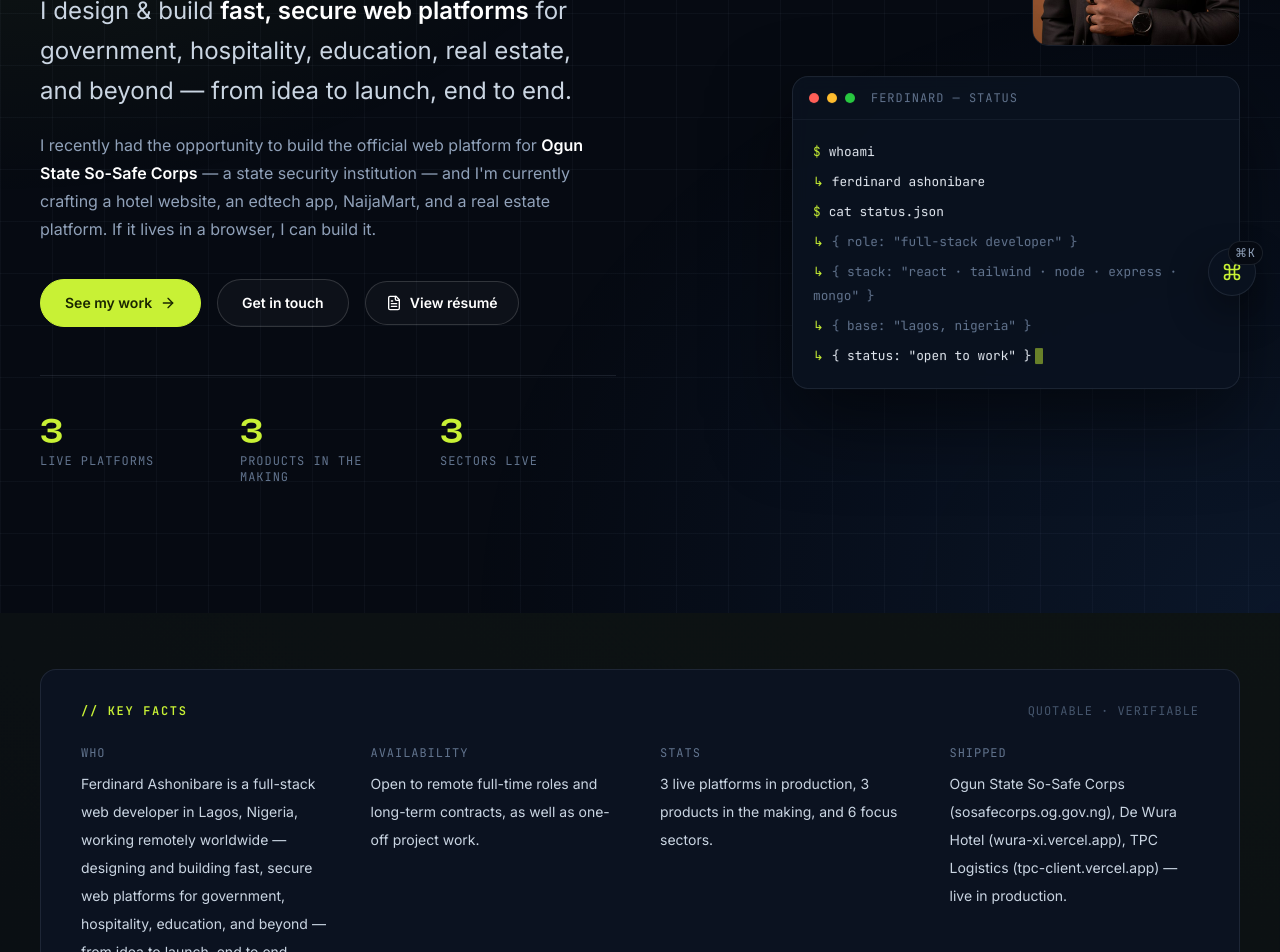
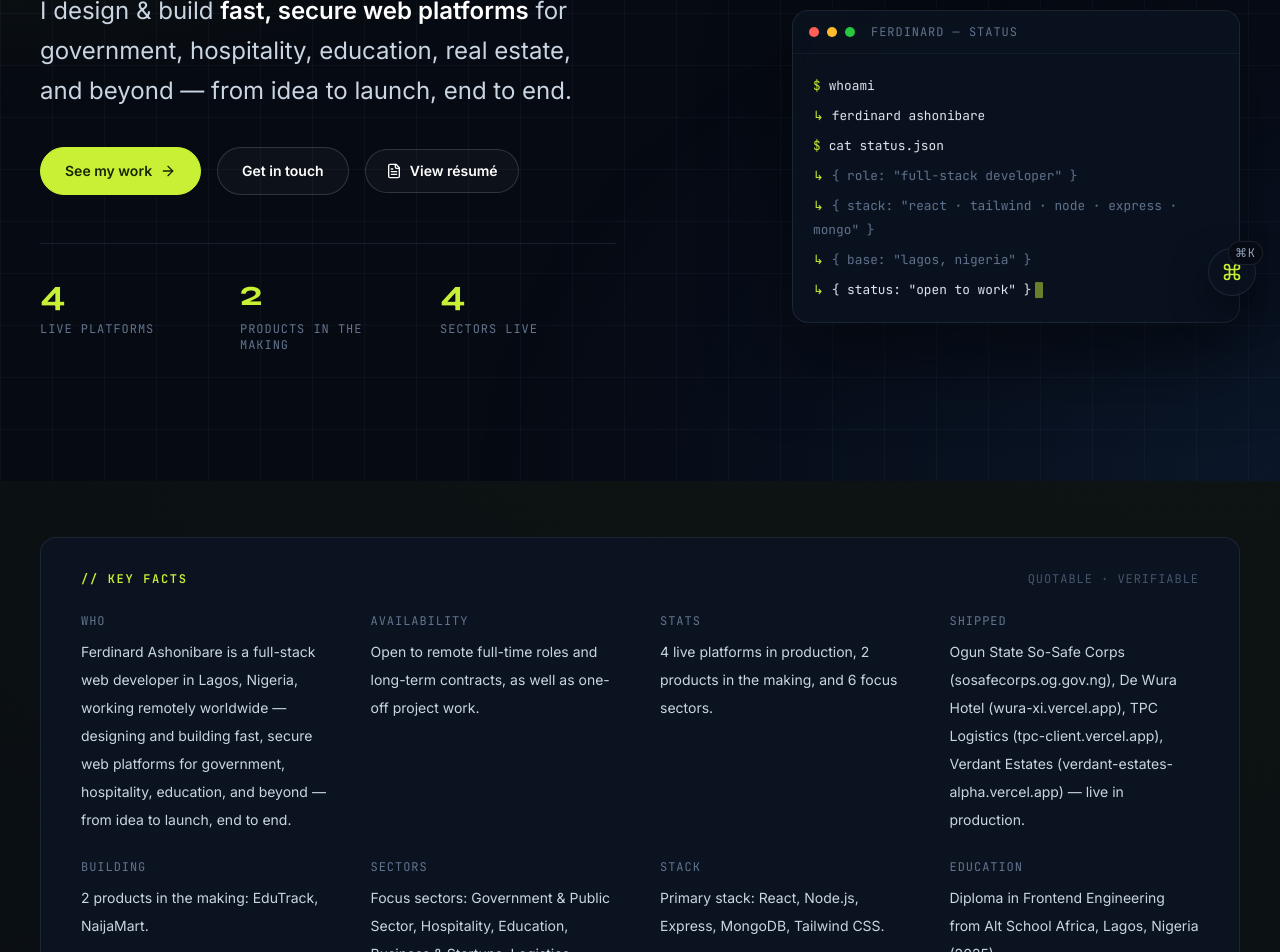
Before and after one commit to Iconvibes/my-Portfolio, a React (Vite) app: page / in a window 1280 px wide. Shown: the part 480-1432 px from the top of the page. Built offline with nearby package versions, Linux system fonts and the light colour scheme.

Commit message:
real estates live

```diff
--- a/src/components/sections/AboutSection.jsx
+++ b/src/components/sections/AboutSection.jsx
@@ -14,7 +14,7 @@ const AboutSection = () => (
         <span className="serif-accent text-signal">system people depend on</span>
       </>
     }
-    description="I'm Ferdinard — a full-stack developer from Lagos, Nigeria. I've shipped three live platforms — a state security institution's site, a logistics landing page, and a hotel website — and I'm building an edtech app, NaijaMart, and a real estate platform. Here's how I work."
+    description="I'm Ferdinard — a full-stack developer from Lagos, Nigeria. I've shipped four live platforms — a state security institution's site, a logistics landing page, a hotel website, and Verdant Estates — and I'm building an edtech app and NaijaMart. Here's how I work."
   >
     <div className="mt-14 grid gap-5 md:grid-cols-2 xl:grid-cols-4">
       {values.map((value, index) => (
--- a/src/components/sections/HeroSection.jsx
+++ b/src/components/sections/HeroSection.jsx
@@ -81,23 +81,7 @@ const HeroSection = () => {
             for government, hospitality, education, real estate, and beyond — from idea to launch, end to end.
           </p>
 
-          <p className="mt-5 max-w-xl text-base leading-7 text-slate-400">
-            I recently had the opportunity to build the official web platform for{' '}
-            {featuredProject.href ? (
-              <a
-                href={featuredProject.href}
-                target="_blank"
-                rel="noopener noreferrer"
-                className="font-semibold text-white underline-offset-4 hover:text-signal hover:underline"
-              >
-                Ogun State So-Safe Corps
-              </a>
-            ) : (
-              <span className="font-semibold text-white">Ogun State So-Safe Corps</span>
-            )}{' '}
-            — a state security institution — and I'm currently crafting a hotel website, an
-            edtech app, NaijaMart, and a real estate platform. If it lives in a browser, I can build it.
-          </p>
+
 
           <div className="mt-9 flex flex-wrap items-center gap-4">
             <Button href="/work" icon>
--- a/src/components/sections/WorkSection.jsx
+++ b/src/components/sections/WorkSection.jsx
@@ -213,8 +213,8 @@ const WorkSection = ({ detailed = false }) => {
               Different worlds. One standard of care.
             </h1>
             <p className="mt-5 text-lg leading-8 text-slate-400">
-              A government platform, a logistics landing page, and a hotel website live in production, plus an edtech
-              app, NaijaMart, and a real estate platform — built to the same standard and launching soon.
+              A government platform, a logistics landing page, a hotel website, and Verdant Estates live in production, plus an edtech
+              app and NaijaMart — built to the same standard and launching soon.
             </p>
           </div>
 
@@ -269,7 +269,7 @@ const WorkSection = ({ detailed = false }) => {
           <Button href="/work" variant="paper" icon>
             Explore the work
           </Button>
-          <p className="mono-label text-ink/50">So-Safe Corps, TPC Logistics, and De Wura Hotel are live — EduTrack, NaijaMart & Real Estate Platform are on the way</p>
+          <p className="mono-label text-ink/50">So-Safe Corps, TPC Logistics, De Wura Hotel, and Verdant Estates are live — EduTrack & NaijaMart are on the way</p>
         </Reveal>
       </Section>
     </section>
--- a/src/content/industries.js
+++ b/src/content/industries.js
@@ -20,7 +20,7 @@ export const industries = [
     description: 'Fast, mobile-first websites that help logistics and delivery businesses turn inquiries into bookings.'
   },
   {
-    title: 'Real Estate',
-    description: 'Modern property platforms that help buyers discover homes and agents close deals.'
+    title: 'Verdant Estates',
+    description: 'Modern real estate platform that helps buyers discover homes and agents close deals.'
   }
 ];
--- a/src/content/projects.js
+++ b/src/content/projects.js
@@ -114,8 +114,8 @@ export const projects = [
     accent: 'rose'
   },
   {
-    slug: 'real-estate',
-    name: 'Real Estate Platform',
+    slug: 'verdant-estates',
+    name: 'Verdant Estates',
     tagline: 'A modern real estate platform built to showcase and connect properties with buyers',
     sector: 'Real Estate',
     description:
@@ -126,11 +126,11 @@ export const projects = [
       'Clean, responsive design for seamless browsing across devices'
     ],
     tech: ['React', 'Tailwind CSS', 'Node.js'],
-    status: 'soon',
-    href: '',
+    status: 'live',
+    href: 'https://verdant-estates-alpha.vercel.app/',
     caseStudyUrl: '',
-    domain: 'Launching soon',
-    image: '/projects/estate.png',
+    domain: 'verdant-estates-alpha.vercel.app',
+    image: '/projects/verdant-estates.jpg',
     featured: false,
     accent: 'cyan'
   }
```
Also changed, not shown: public/llms.txt, 1 other file (tests, documents, lock files or other folders).
